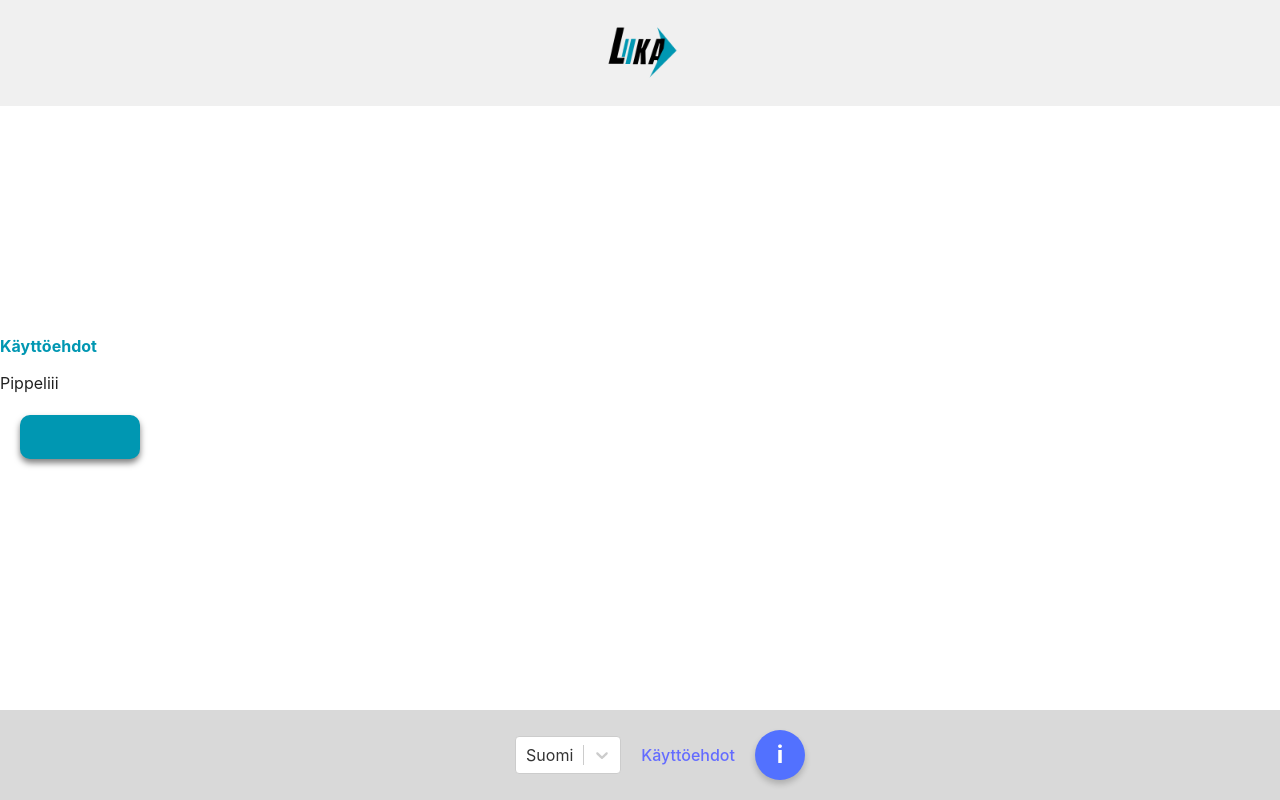
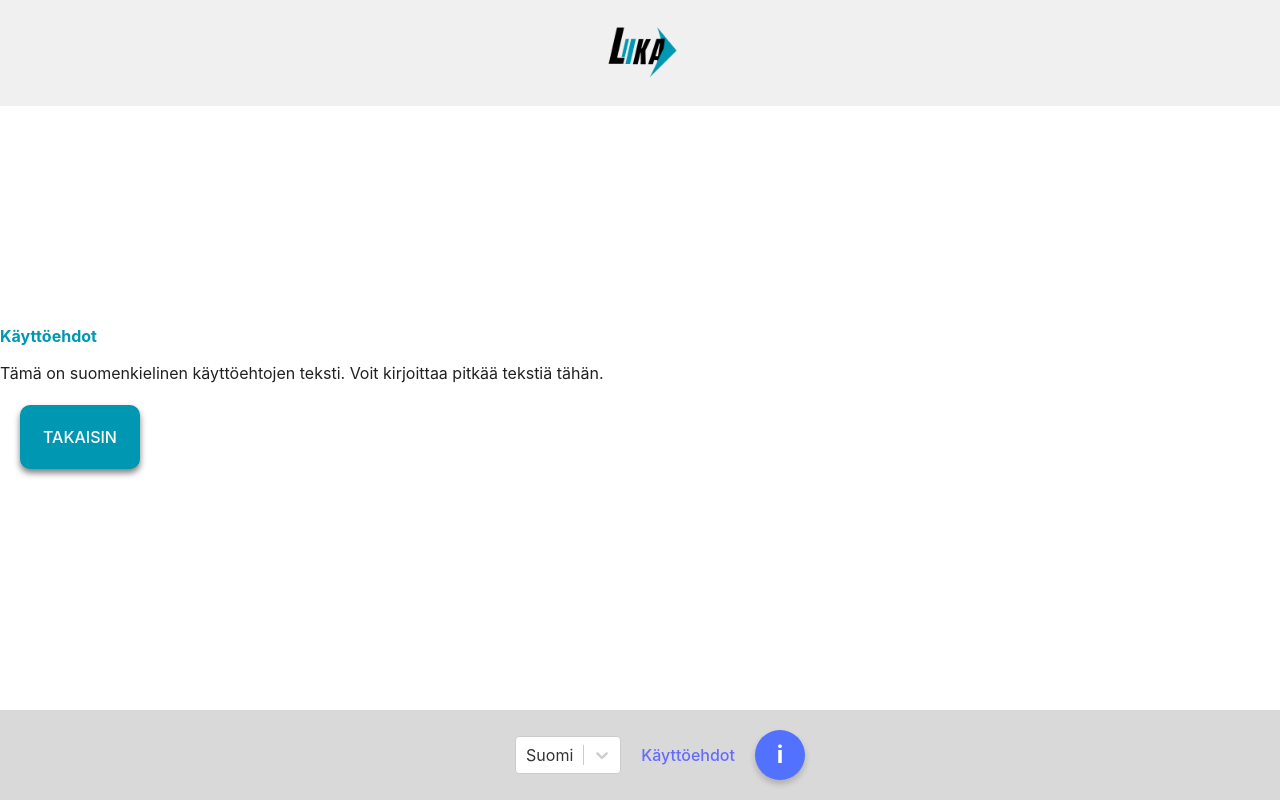
Before and after one commit to tleminen/OHTU2-Projektityo-Liika-2025, a React (Vite) app in the folder frontend/: page /termsOfService in a window 1280 px wide. Built offline with nearby package versions, Linux system fonts and the light colour scheme.

Commit message:
käyttöehdot näkymä valmis

```diff
--- /dev/null
+++ b/frontend/src/assets/termsOfServiceText.js
@@ -0,0 +1,23 @@
+class termsOfServiceText {
+    constructor() {
+        this.enText = `
+          This is the English terms of service text.
+          You can write long text here. `;
+
+        this.fiText = `
+          Tämä on suomenkielinen käyttöehtojen teksti.
+          Voit kirjoittaa pitkää tekstiä tähän.`;
+      };
+
+      getText(language) {
+        if (language === 'en') {
+          return this.enText;
+        } else if (language === 'fi') {
+          return this.fiText;
+        } else {
+          return this.enText;
+        }
+      }
+}
+
+export default new termsOfServiceText
--- a/frontend/src/assets/translation.js
+++ b/frontend/src/assets/translation.js
@@ -1,3 +1,4 @@
+import termsOfServiceText from "./termsOfServiceText"
 const translations = {
   en: {
     activity: "Activity",
@@ -17,6 +18,7 @@ const translations = {
     register: "Register",
     reset_pw: "Reset password",
     terms_of_service: "Terms of service",
+    terms_of_service_txt: termsOfServiceText.getText("en"),
     username: "Username",
   },
   fi: {
@@ -37,6 +39,7 @@ const translations = {
     register: "Rekisteröidy",
     reset_pw: "Palauta salasana",
     terms_of_service: "Käyttöehdot",
+    terms_of_service_txt: termsOfServiceText.getText("fi"),
     username: "Käyttäjätunnus",
     username_ph: "Käyttäjätunnus",
   },
--- a/frontend/src/components/termsOfServiceView/index.jsx
+++ b/frontend/src/components/termsOfServiceView/index.jsx
@@ -2,20 +2,27 @@ import { useNavigate } from "react-router-dom"
 import Header from "../header"
 import TermsOfService from "./termsOfService"
 import Footer from "../footer"
+import { useSelector } from "react-redux"
+import translations from "../../assets/translation"
 
 const TermsOfServiceView = () => {
-    const navigate = useNavigate()
+  const language = useSelector((state) => state.language.language)
+  const t = translations[language]
+
+  const navigate = useNavigate()
   const handler = () => {
     navigate("/")
   }
-    return (
-        <div>
-            <Header/>
-            <TermsOfService/>
-            <button href="/" className="back-btn" onClick={handler}></button>
-            <Footer/>
-        </div>
-    )
+  return (
+    <div>
+      <Header />
+      <TermsOfService />
+      <button href="/" className="back-btn" onClick={handler}>
+        <span>{t.back}</span>
+      </button>
+      <Footer />
+    </div>
+  )
 }
 
 export default TermsOfServiceView
--- a/frontend/src/components/termsOfServiceView/termsOfService.jsx
+++ b/frontend/src/components/termsOfServiceView/termsOfService.jsx
@@ -8,7 +8,7 @@ const TermsOfService = () => {
   return (
     <div className="terms-of-service">
       <h2> {t.terms_of_service}</h2>
-      <text>Pippeliii</text>
+      <div>{t.terms_of_service_txt}</div>
     </div>
   )
 }
```
